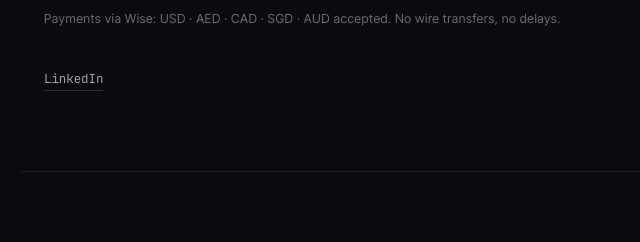
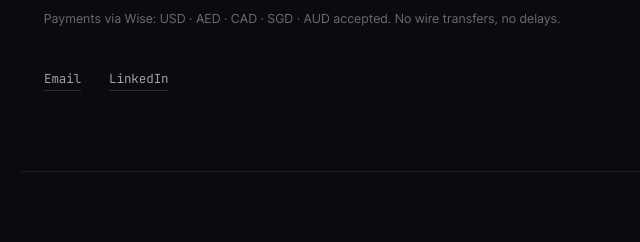
Before and after one commit to pymikofficial/cosmik.work, a plain HTML site: page contact.html in a window 1280 px wide. Shown: the part 1479-1721 px from the top of the page, 0-640 px from the left. Drawn offline with Linux system fonts and the light colour scheme; a script that the page names is missing.

Commit message:
Fix contact page copy

```diff
--- a/contact.html
+++ b/contact.html
@@ -6,7 +6,7 @@
 <link rel="icon" type="image/png" sizes="32x32" href="img/favicon-32.png">
 <link rel="apple-touch-icon" sizes="180x180" href="img/favicon-180.png">
 <title>Let's Talk · Contact Soumik Chatterjee | cosmik.work</title>
-<meta name="description" content="Tell Soumik Chatterjee what's breaking: hiring, revenue ops, or founder bandwidth. Email soumik@cosmik.work or send a note directly.">
+<meta name="description" content="Tell Soumik Chatterjee what's breaking: hiring, revenue ops, or founder bandwidth. Book a call, email soumik@cosmik.work, or connect on LinkedIn.">
 <link rel="preconnect" href="https://fonts.googleapis.com">
 <link rel="preconnect" href="https://fonts.gstatic.com" crossorigin>
 <link href="https://fonts.googleapis.com/css2?family=Fraunces:ital,opsz,wght@0,9..144,400;0,9..144,500;0,9..144,600;0,9..144,700;1,9..144,500;1,9..144,600&family=Inter+Tight:wght@300;400;500;600;700&family=JetBrains+Mono:wght@400;500&display=swap" rel="stylesheet">
@@ -160,6 +160,7 @@
       <p class="payment-signal">Payments via Wise: USD · AED · CAD · SGD · AUD accepted. No wire transfers, no delays.</p>
 
       <div class="cta-links">
+        <a href="mailto:soumik@cosmik.work" data-testid="cta-email">Email</a>
         <a href="https://www.linkedin.com/in/showmikthebuilder/" target="_blank" rel="noopener" data-testid="cta-linkedin">LinkedIn</a>
       </div>
     </div>
```
